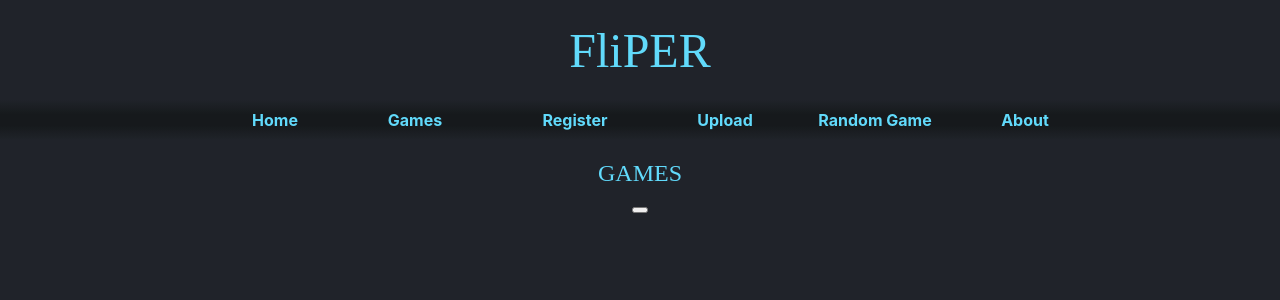
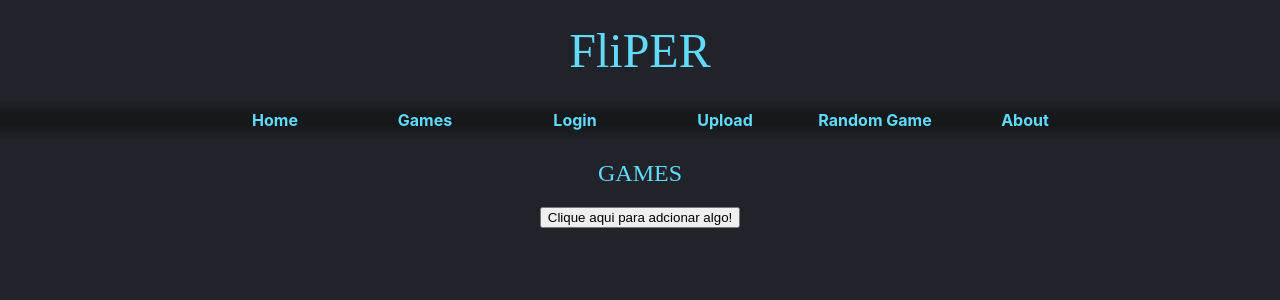
Before and after one commit to phos-dev/fliper, a React (Create React App) app: page / in a window 1280 px wide. Shown: the top 300 px of the page. Built offline with nearby package versions, Linux system fonts and the light colour scheme; a web font is replaced by a local one.

Commit message:
New Login Screen

```diff
--- a/package.json
+++ b/package.json
@@ -5,6 +5,7 @@
   "homepage": "http://phos-dev.github.io",
   "dependencies": {
     "-": "0.0.1",
+    "@popperjs/core": "^2.4.4",
     "@testing-library/jest-dom": "^4.2.4",
     "@testing-library/react": "^9.5.0",
     "@testing-library/user-event": "^7.2.1",
@@ -12,6 +13,7 @@
     "react": "^16.13.1",
     "react-dom": "^16.13.1",
     "react-logger": "^1.1.0",
+    "react-popper": "^2.2.3",
     "react-redux": "^7.2.1",
     "react-scripts": "^3.4.3",
     "redux": "^4.0.5",
--- a/src/components/Menu_Button.css
+++ b/src/components/Menu_Button.css
@@ -11,3 +11,26 @@
     font-weight: bold;
 
 }
+.Menu_dropdown {
+    background-color: rgba(0, 0, 0, 0.5);
+    border-radius: 2px;
+}
+.Menu_dropdown ul {
+    display: flex;
+    flex-direction: column;
+    justify-content: center;
+    gap: 5px;
+    list-style: none;
+    margin: 0px;
+    padding: 10px;
+}
+.Menu_dropdown li {
+    text-align: center;
+    border-radius: 2px;
+    padding-left: 10px; padding-right: 10px;
+}
+
+.Menu_dropdown li:hover {
+    cursor: pointer;
+    background-color: black;
+}
--- a/src/components/Menu_Dropdown.css
+++ /dev/null
@@ -1,48 +0,0 @@
- ul {
-  list-style: none;
-  margin: 0px;
-  padding: 0px;
-  padding: 5px;
-}
-li {
-    justify-self: right;
-    margin-left: 10px;
-}
-
-.btn {
-    display: flex;
-    width: 140px;
-    justify-content: center;
-    align-items: center;
-    border-radius: 2px;
-    padding: 5px;
-    color: #61dafb;
-    font-weight: bold;
-}
-.btn:hover, li:hover {
-    cursor: pointer;
-}
-.icon {
-    height: auto;
-    width: 20px;
-    margin-left: 20px;
-}
-li:hover {
-    background-color: black;
-}
-.Menu_d {
-    display: flex;
-    flex-direction: column;
-    background-color: rgba(0, 0, 0, 0.5);
-    margin-top: 10px;
-    border-radius: 2px;
-    position: absolute;
-    justify-self: end;
-    bottom: 24rem;
-    float: left;
-    font-weight: bold;
-}
-.Dropmenu {
-    display: flex;
-    justify-content: center;
-}
--- a/src/components/Menu_Dropdown.js
+++ b/src/components/Menu_Dropdown.js
@@ -1,29 +1,34 @@
-import React, { Component } from 'react';
-import './Menu_Dropdown.css';
+import React, { Component, useState} from 'react';
+import {usePopper} from 'react-popper';
+import './Menu_Button'
 
-class Dropdown extends Component {
-    constructor () {
-        super()
-        this.state = {
-            showing : false,
-        }
-    }
-    render() {
-        const {text} = this.props;
-        if(this.state.showing) {
-            /*<div style={{position:"relative"}} className="btn" onClick={() => this.setState({showing : !this.state.showing})}>
-                    {text}
-            </div>*/
+const Dropdown = ({text}) => {
+    const [showing, setShowing] = useState(false);
+    const [referenceElement, setReferenceElement] = useState(null);
+    const [popperElement, setPopperElement] = useState(null);
+    const [arrowElement, setArrowElement] = useState(null);
+    const { styles, attributes } = usePopper(referenceElement, popperElement, {
+        placement: "bottom",
+        modifiers: [{ name: "arrow", options: { element: arrowElement } }]
+    });
+    console.log(showing);
     return (
         <div
-                    onMouseEnter={() => this.setState({showing : true})}
-                    onMouseLeave={() => this.setState({showing : false})}
-                    className="Dropmenu"
+            onMouseLeave={() => setShowing(false)}
         >
-                    <div className="btn" onClick={() => this.setState({showing : !this.state.showing})}>
-                        {text}
+            <div  onClick={() => setShowing(!showing)}
+                className="Button"
+                ref={setReferenceElement}
+            >
+                <div className="text">{text}</div>
             </div>
-                    <div className="Menu_d">
+            {
+                (showing)
+                ?
+                <div>
+
+                    <div ref={setPopperElement} style={styles.popper} {...attributes.popper}>
+                        <div className="Menu_dropdown">
                             <ul>
                                 <li>Ação</li>
                                 <li>Aventura</li>
@@ -34,16 +39,13 @@ class Dropdown extends Component {
                             </ul>
                         </div>
                     </div>
-            );
+                    <div ref={setArrowElement} style={styles.arrow} />
+                </div>
+                :
+                null
             }
-        else {
-            return (
-                <div className="btn" onClick={() => this.setState({showing : !this.state.showing})}>
-                    {text}
         </div>
     );
 }
-    }
-}
 
 export default Dropdown;
--- a/src/containers/App.css
+++ b/src/containers/App.css
@@ -5,6 +5,7 @@ body {
     sans-serif;
   -webkit-font-smoothing: antialiased;
   -moz-osx-font-smoothing: grayscale;
+  background-color: #20232a;
 }
 
 code {
--- a/src/containers/App.js
+++ b/src/containers/App.js
@@ -4,6 +4,7 @@ import Area from './Area';
 import CardList from './CardList.js';
 import TopBar from './topbar';
 import './App.css';
+import Login from './Login';
 
 const mapStateToProps = state => {
     return {
@@ -12,19 +13,23 @@ const mapStateToProps = state => {
 }
 
 class App extends Component {
+    showPG = (actualPage) => {
+        switch(actualPage) {
+            case 'HOME':
+                return <CardList/>
+            case 'LOGIN':
+                return <Login/>
+            default:
+                return <Area/>
+        }
+    }
     render() {
         const {actualPage} = this.props;
         console.log(actualPage);
         return (
             <div>
                 <TopBar/>
-                {
-                    (actualPage == 'HOME')
-                    ?
-                    <CardList/>
-                    :
-                    <Area/>
-                }
+                {this.showPG(actualPage)}
             </div>
         );
     }
--- a/src/containers/CardList.js
+++ b/src/containers/CardList.js
@@ -28,7 +28,7 @@ class CardList extends Component {
                 <div className="Title">GAMES</div>
                 <div className="CardList">
                     {cardComponent}
-                    <button onClick={onAdd}></button>
+                    <button onClick={onAdd}>Clique aqui para adcionar algo!</button>
                 </div>
             </div>
         );
--- /dev/null
+++ b/src/containers/Login.css
@@ -0,0 +1,27 @@
+.Login_Div {
+    color: blanchedalmond;
+    display: flex;
+    flex-direction: column;
+    gap: 10px;
+    background-color:rgba(97, 218, 251, 70%);
+    font-weight: bold;
+    padding: 50px 30px;
+    border-radius: 5px;
+    max-height: 318px;
+}
+.TitleLogin {
+    text-align: center;
+    font-size: 30px;
+}
+.LoginPage {
+    display: flex;
+    justify-content: center;
+    align-items: center;
+    height: 500px;
+}
+.Email, .Pass, .Send {
+    display: grid;
+    justify-items: right;
+    gap: 5px;
+    grid-template-columns: auto 1fr;
+}
--- /dev/null
+++ b/src/containers/Login.js
@@ -0,0 +1,25 @@
+import React from 'react';
+import './Login.css'
+const Login = () => {
+    return (
+        <div className="LoginPage">
+            <div className="Login_Div">
+                <div className="TitleLogin" style={{marginBottom: '150px'}}>Login</div>
+                <div className="Email" style={{marginBottom: '20px'}}>
+                    <div>Email: </div>
+                    <input type="email" id="email" placeholder="Digite seu email"/>
+                </div>
+                <div className="Pass">
+                    <div>Password: </div>
+                    <input type="password" id="pass" placeholder="Digite sua senha"/>
+                </div>
+                <div className="Send">
+                    <button type="button">Login</button>
+                    <button type="button">Register</button>
+                </div>
+            </div>
+        </div>
+    );
+}
+
+export default Login;
--- a/src/containers/Menu.js
+++ b/src/containers/Menu.js
@@ -10,7 +10,7 @@ class Menu extends Component {
             <div className='Menu'>
                 <MenuButton text="Home"/>
                 <MenuDropdownButton text="Games"/>
-                <MenuButton text="Register"/>
+                <MenuButton text="Login"/>
                 <MenuButton text="Upload"/>
                 <MenuButton text="Random Game"/>
                 <MenuButton text="About"/>
```
Also changed, not shown: 1 other file (tests, documents, lock files or other folders). Lines whose indentation alone changed are shown as unchanged.
